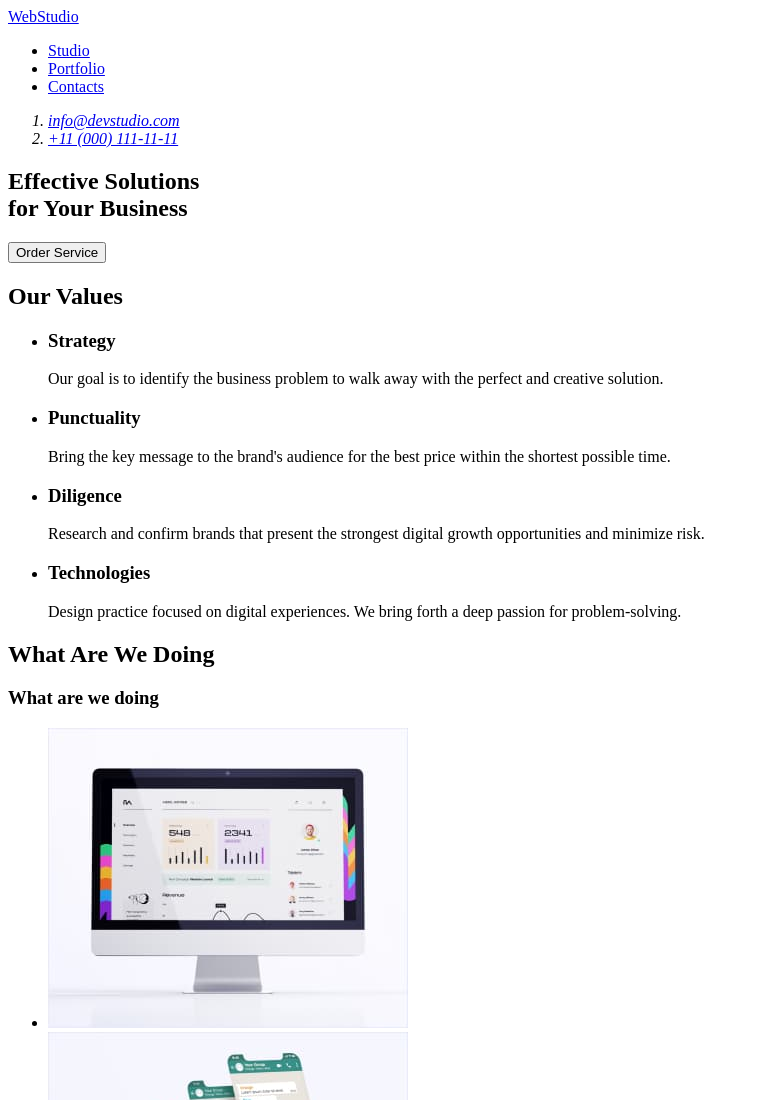
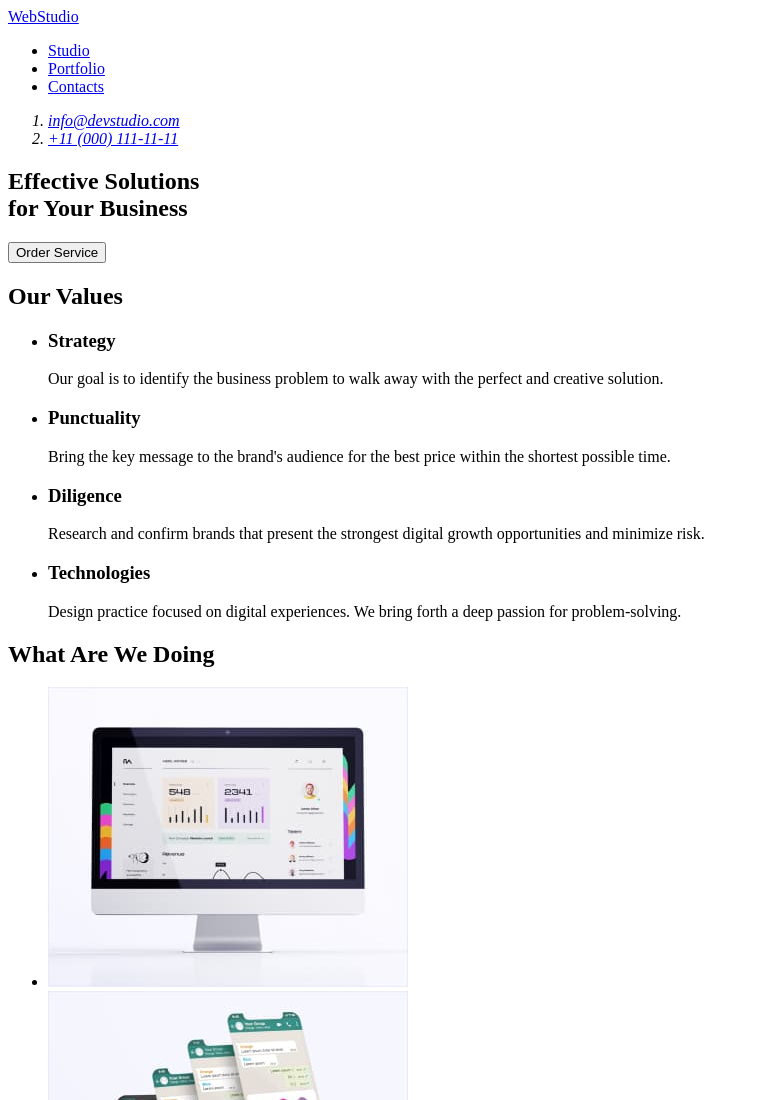
Before and after one commit to AWolewicz/goit-markup-hw-01, a plain HTML site: page index.html in a window 1280 px wide. Shown: the top 1100 px of the page, without its empty margins (0-759 px from the left). Drawn offline with Linux system fonts and the light colour scheme.

Commit message:
Update 1.6 HW1

```diff
--- a/index.html
+++ b/index.html
@@ -10,15 +10,15 @@
         <nav>
             <a href="/">WebStudio</a>
             <ul>
-                <li><a href="/">Studio</a></li>
-                <li><a href="/portfolio">Portfolio</a></li>
-                <li><a href="/contacts">Contacts</a></li>
+            <li><a href="/">Studio</a></li>
+            <li><a href="/portfolio">Portfolio</a></li>
+            <li><a href="/contacts">Contacts</a></li>
             </ul>
         </nav>
         <address>
             <ol>
-                <li><a href="mailto:info@devstudio.com">info@devstudio.com</a></li>
-                <li><a href="tel:+110001111111">+11 (000) 111-11-11</a></li>
+            <li><a href="mailto:info@devstudio.com">info@devstudio.com</a></li>
+            <li><a href="tel:+110001111111">+11 (000) 111-11-11</a></li>
             </ol>
         </address>
     </header>
@@ -50,7 +50,6 @@
         </section>
         <section>
             <h2>What Are We Doing</h2>
-            <h3>What are we doing</h3>
             <ul>
             <li><img src="./images/img1.jpg.jpg" width="360" height="300" alt="Computer"/></li>
             <li><img src="./images/img2.jpg.jpg" width="360" height="300" alt="Messages"/></li>
```
